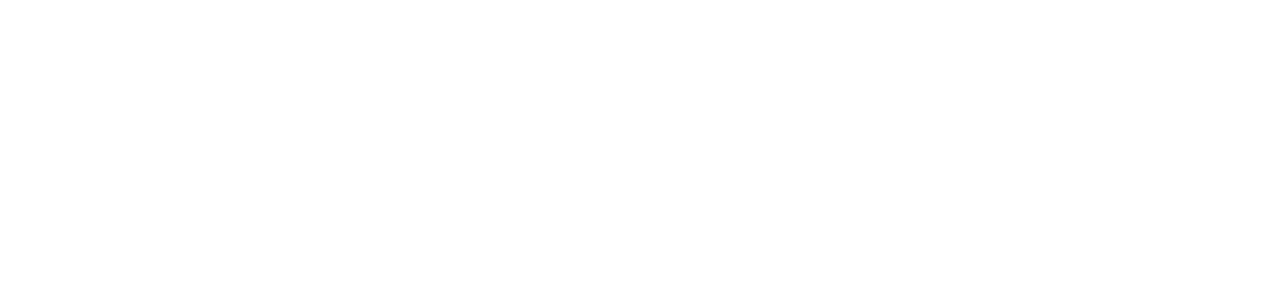
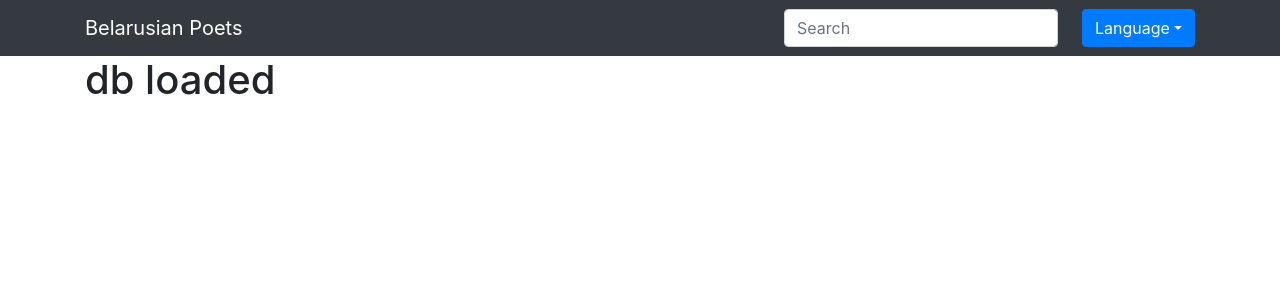
Before and after one commit to madopew/rpi-lab3, a React (Create React App) app: page /poets in a window 1280 px wide. Shown: the top 300 px of the page. Built offline with nearby package versions, Linux system fonts and the light colour scheme.

Commit message:
Add search hook

```diff
--- /dev/null
+++ b/public/db/test.json
@@ -0,0 +1,18 @@
+{
+    "data": [
+        {
+            "name": {
+                "ru": "Мади",
+                "en": "Madi"
+            },
+            "url": "google.com"
+        },
+        {
+            "name": {
+                "ru": "Влад",
+                "en": "Vlad"
+            },
+            "url": "vk.com"
+        }
+    ]
+}
--- a/public/locales/en/translation.json
+++ b/public/locales/en/translation.json
@@ -5,5 +5,8 @@
         "desc": "Site Description",
         "daily": "Poet of the Day",
         "devs": "Developers"
+    },
+    "poets": {
+        "search": "Search"
     }
 }
--- a/public/locales/ru/translation.json
+++ b/public/locales/ru/translation.json
@@ -5,5 +5,8 @@
         "desc": "Описание сайта",
         "daily": "Поэт дня",
         "devs": "Разработчики"
+    },
+    "poets": {
+        "search": "Поиск"
     }
 }
--- a/src/App.js
+++ b/src/App.js
@@ -19,7 +19,7 @@ function App() {
             <Router>
                 <Switch>
                     <Route exact path="/" component={Home} />
-                    <Route exact path="/poets" component={Poets} />
+                    <Route path="/poets/:id?" component={Poets} />
                 </Switch>
             </Router>
         </Suspense>
--- a/src/components/Home.js
+++ b/src/components/Home.js
@@ -4,7 +4,7 @@ import 'bootstrap/dist/css/bootstrap.min.css';
 import { useLanguage } from "./Hooks"
 
 function Home() {
-    const [ t, setLang ] = useLanguage();
+    const { t, setLang } = useLanguage();
 
     return (
         <div className="home-container">
--- a/src/components/Hooks.js
+++ b/src/components/Hooks.js
@@ -1,16 +1,63 @@
-import { useEffect, useState } from "react";
+import { useEffect, useState, useRef } from "react";
 import { useTranslation } from "react-i18next";
 
 function useLanguage() {
-    const [ currLang, setLang ] = useState(localStorage.getItem("lang") || "en");
+    const [currLang, setLang] = useState(localStorage.getItem("lang") || "en");
     const { t, i18n } = useTranslation();
 
     useEffect(() => {
         localStorage.setItem("lang", currLang);
         i18n.changeLanguage(currLang);
-    }, [ currLang, i18n ])
+        // eslint-disable-next-line react-hooks/exhaustive-deps
+    }, [currLang])
 
-    return [ t, setLang ];
+    return { t, currLang, setLang }
 }
+export { useLanguage };
 
-export { useLanguage };
+function useJsonDB(jsonFileName) {
+    const [loaded, setLoaded] = useState(false);
+    const db = useRef(null);
+
+    useEffect(() => {
+        fetch("/db/" + jsonFileName)
+            .then(res => res.json())
+            .then(dat => {
+                db.current = dat.data;
+                setLoaded(true);
+            });
+        // eslint-disable-next-line react-hooks/exhaustive-deps
+    }, []);
+
+    function search(key, value) {
+        if (value === "") return db.current;
+        let res = [];
+        if (db.current !== null) {
+            db.current.forEach(el => {
+                let val = getKeyRecursive(el, key);
+                if (val !== null && val.toLowerCase().indexOf(value.toLowerCase()) !== -1) {
+                    res.push(el);
+                }
+            });
+        }
+
+        return res;
+    }
+
+    function getKeyRecursive(element, key) {
+        let keys = key.split('.');
+        let temp = element;
+        keys.forEach(sub => {
+            if (temp.hasOwnProperty(sub)) {
+                temp = temp[sub];
+            } else {
+                temp = null;
+                return;
+            }
+        });
+        return temp;
+    }
+
+    return [loaded, search];
+}
+export { useJsonDB };
--- a/src/components/Poets.js
+++ b/src/components/Poets.js
@@ -1,11 +1,65 @@
-import React from "react";
+import React, { useEffect, useState } from "react";
 import 'bootstrap/dist/css/bootstrap.min.css';
+import { useParams } from "react-router-dom";
+import { Navbar, Nav, Container, Dropdown, InputGroup, FormControl } from "react-bootstrap";
+import { useJsonDB, useLanguage } from "./Hooks"
 
-function Home() {
+function Poets() {
+    const { t, currLang, setLang } = useLanguage();
+    const { id } = useParams();
+
+    const [dbLoaded, searchPoet] = useJsonDB("test.json");
+
+    const [query, setQuery] = useState("");
+    useEffect(() => {
+        if (dbLoaded === true) {
+            let res = searchPoet("name." + currLang, query);
+        }
+        // eslint-disable-next-line react-hooks/exhaustive-deps
+    }, [dbLoaded, query]);
+
     return (
-        <div className="poets-container">
-        </div>
-    );
+        <>
+            <Navbar collapseOnSelect expand="lg" bg="dark" variant="dark">
+                <Container fluid="md">
+                    <Navbar.Brand href="/">Belarusian Poets</Navbar.Brand>
+                    <Navbar.Toggle aria-controls="responsive-navbar-nav" />
+                    <Navbar.Collapse id="responsive-navbar-nav">
+                        <Nav className="ml-auto">
+                            <InputGroup className="mr-4">
+                                <FormControl
+                                    value={query}
+                                    onChange={e => setQuery(e.target.value)}
+                                    placeholder={t("poets.search")} />
+                            </InputGroup>
+                            <Dropdown>
+                                <Dropdown.Toggle>
+                                    Language
+                                </Dropdown.Toggle>
+                                <Dropdown.Menu>
+                                    <Dropdown.Item onClick={() => setLang("ru")}>Русский</Dropdown.Item>
+                                    <Dropdown.Item onClick={() => setLang("en")}>English</Dropdown.Item>
+                                </Dropdown.Menu>
+                            </Dropdown>
+                        </Nav>
+                    </Navbar.Collapse>
+                </Container>
+            </Navbar>
+            <Container>
+                {
+                    id === undefined ? dbLoaded === false ?
+                        (
+                            <h1>db not loaded</h1>
+                        ) :
+                        (
+                            <h1>db loaded</h1>
+                        ) :
+                        (
+                            <h1>{id}</h1>
+                        )
+                }
+            </Container>
+        </>);
 }
 
-export default Home;
+export default Poets;
--- a/src/i18n.js
+++ b/src/i18n.js
@@ -7,7 +7,6 @@ i18n
   .use(initReactI18next)
   .init({
     fallbackLng: 'en',
-    debug: true,
     interpolation: {
       escapeValue: false, // not needed for react as it escapes by default
     },
```
Also changed, not shown: 2 other files (tests, documents, lock files or other folders).
